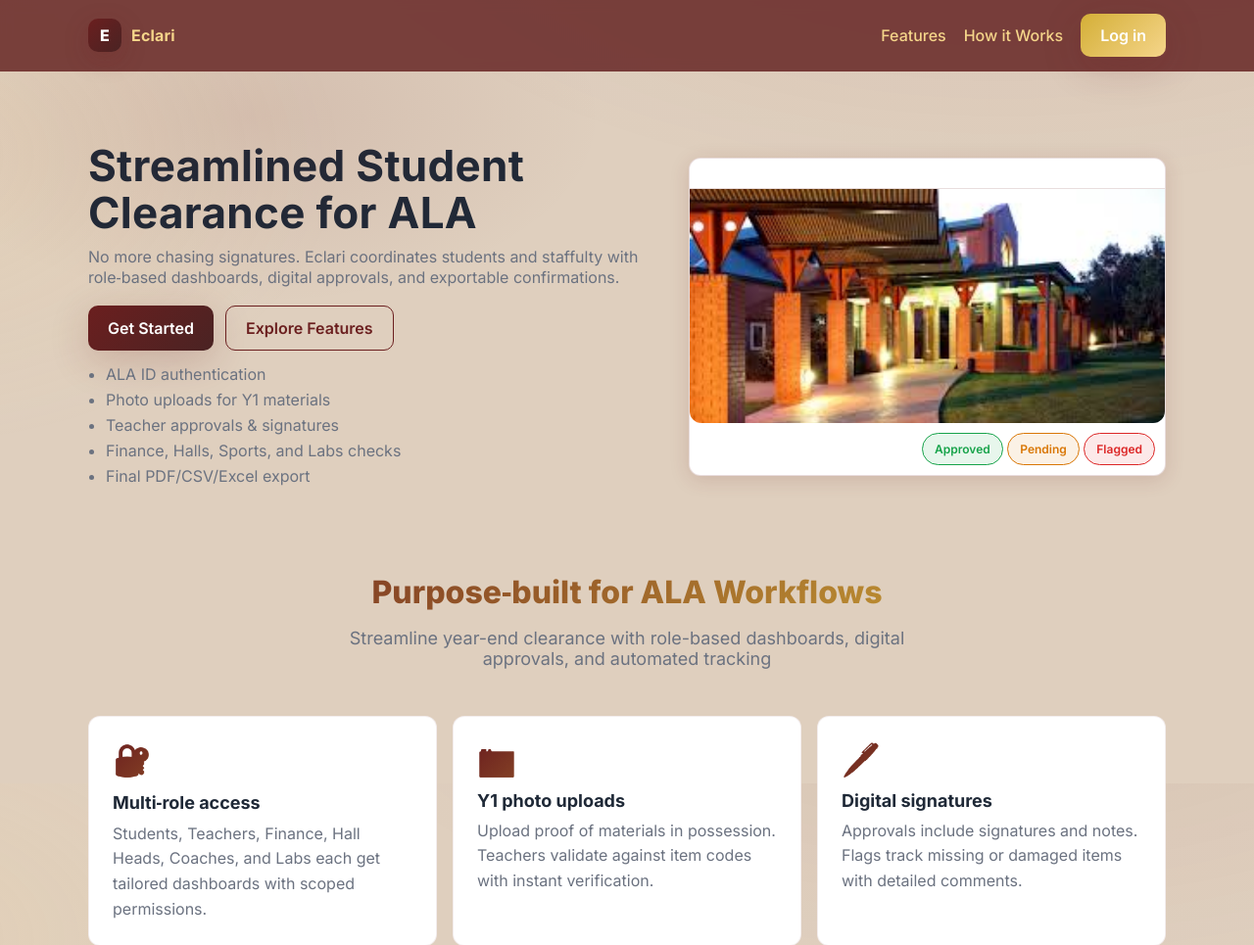
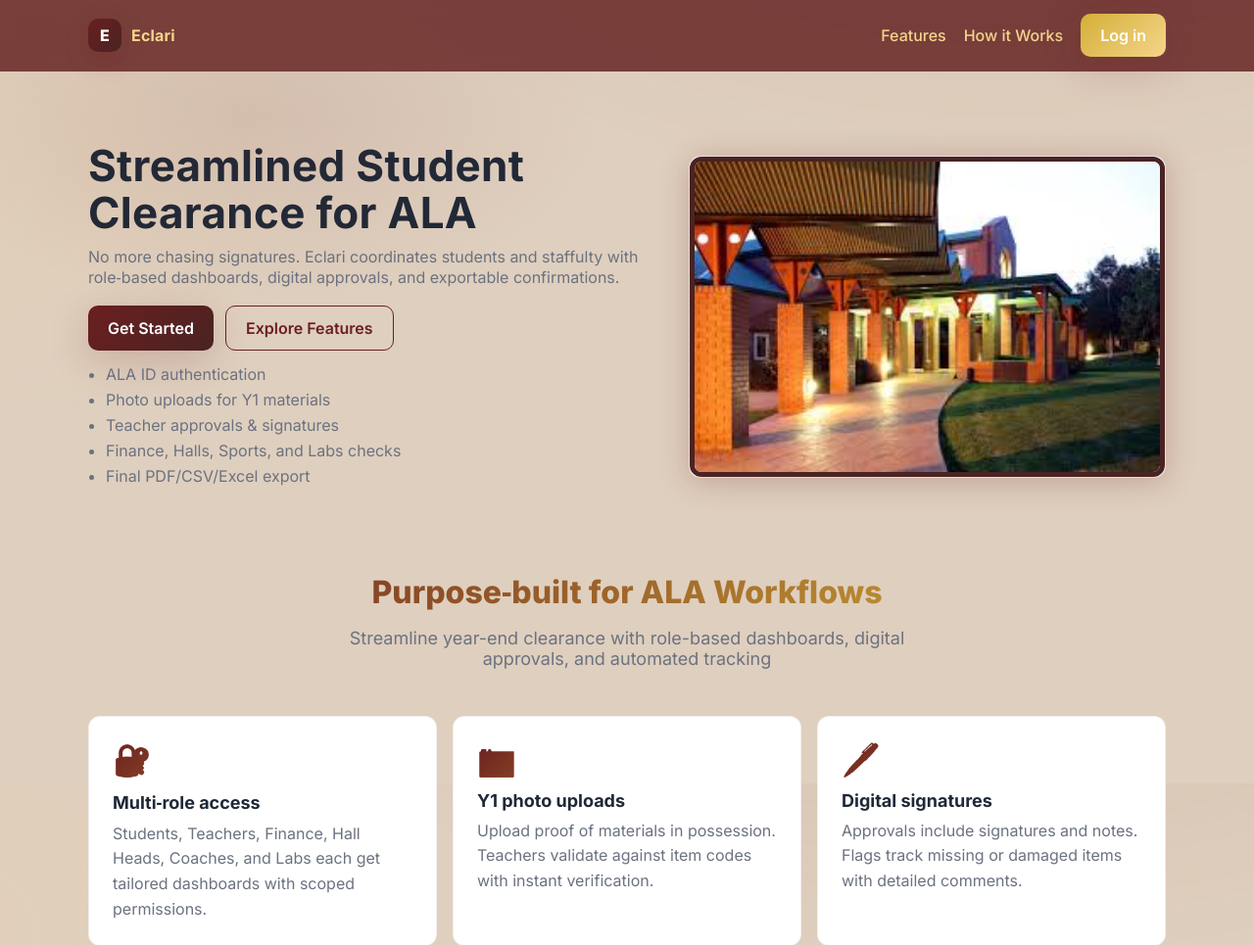
Before and after one commit to Noobigirl/Eclari, a Flask app: page / in a window 1280 px wide. Shown: the top 965 px of the page at 98% size. Run offline with Flask 3, Linux system fonts and the light colour scheme.

```diff
--- a/static/css/styles.css
+++ b/static/css/styles.css
@@ -1,4 +1,4 @@
-/* Design system */
+/* coustants used throughout*/
 :root {
   --bg: #dfcfbe;
   --surface: #7A3723;
@@ -22,7 +22,7 @@
   --border-light: rgba(107,31,31,0.08);
   --radius: 12px;
   --radius-sm: 10px;
-  --shadow: 0 4px 20px rgba(107,31,31,0.15);
+  --shadow: 0 4px 30px rgba(107,31,31,0.25);  /* More visible shadow around the boxes */
   --shadow-lg: 0 10px 40px rgba(107,31,31,0.2);
 }
 
@@ -120,7 +120,7 @@ body {
 .card { border-radius: var(--radius); }
 .mock-toolbar { display: flex; gap: 8px; padding: 10px; }
 .mock-toolbar span { width: 10px; height: 10px; border-radius: 6px; background: rgba(255,255,255,.18); display: inline-block; }
-.mock-image { display: block; width: 100%; height: 240px; object-fit: cover; border-radius: 0 0 var(--radius) var(--radius); border-top: 1px solid var(--border); }
+.mock-image { display: block; width: 100%; height: 100%; object-fit: cover; border-radius: var(--radius); border: 5px solid var(--ala-maroon) }
 .mock-footer { display: flex; justify-content: flex-end; padding: 10px; }
 
 .badge {
--- a/templates/index.html
+++ b/templates/index.html
@@ -43,16 +43,7 @@
           </ul>
         </div>
         <div class="hero-media card glass">
-          <div class="mock-toolbar">
-            <span></span><span></span><span></span>
-          </div>
           <img class="mock-image" src="/static/images/ala.jpeg" alt="Campus life collage">
-          <div class="mock-footer">
-            <div class="status-badges">
-              <span class="badge badge-success">Approved</span>
-              <span class="badge badge-warning">Pending</span>
-              <span class="badge badge-danger">Flagged</span>
-            </div>
           </div>
         </div>
       </div>
```
